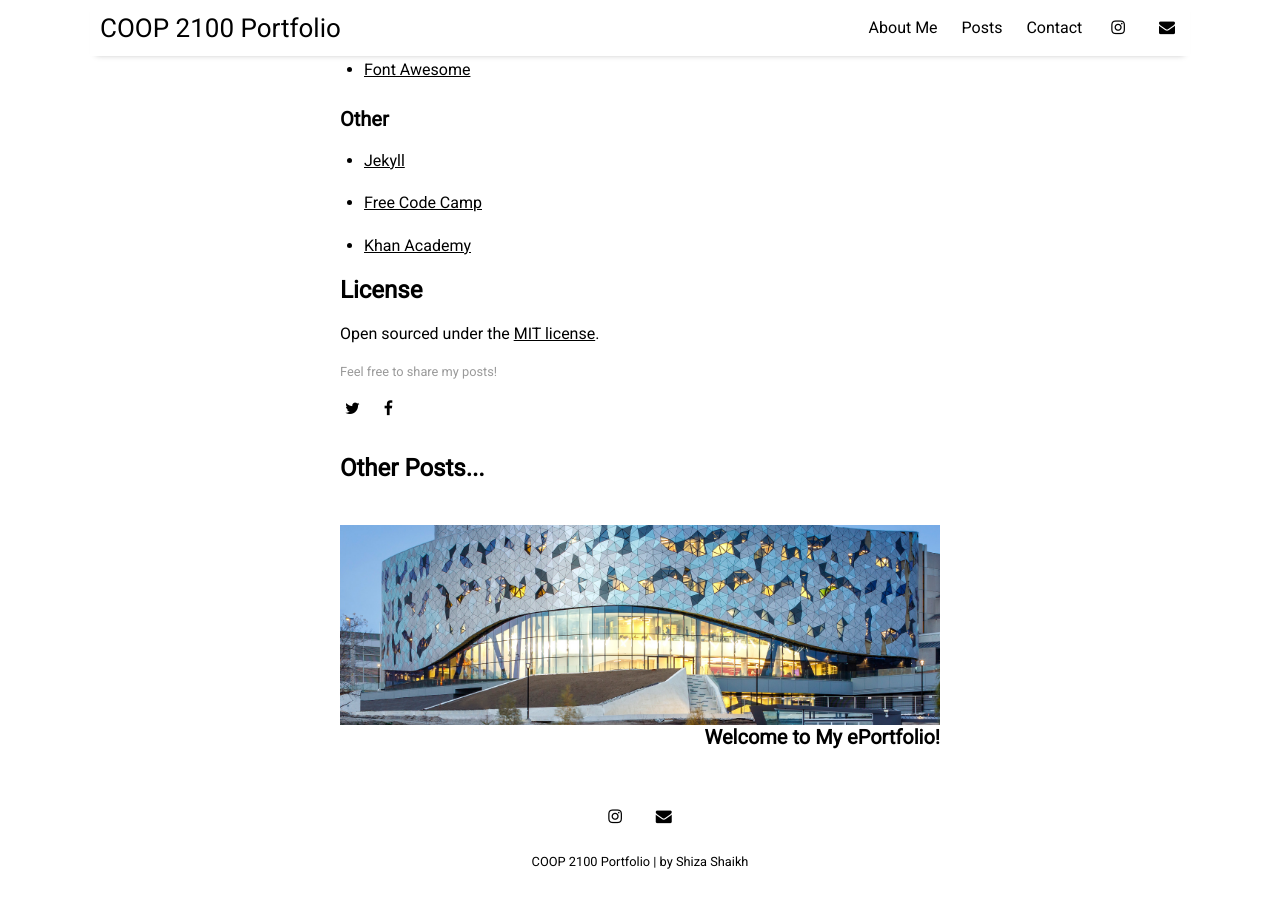
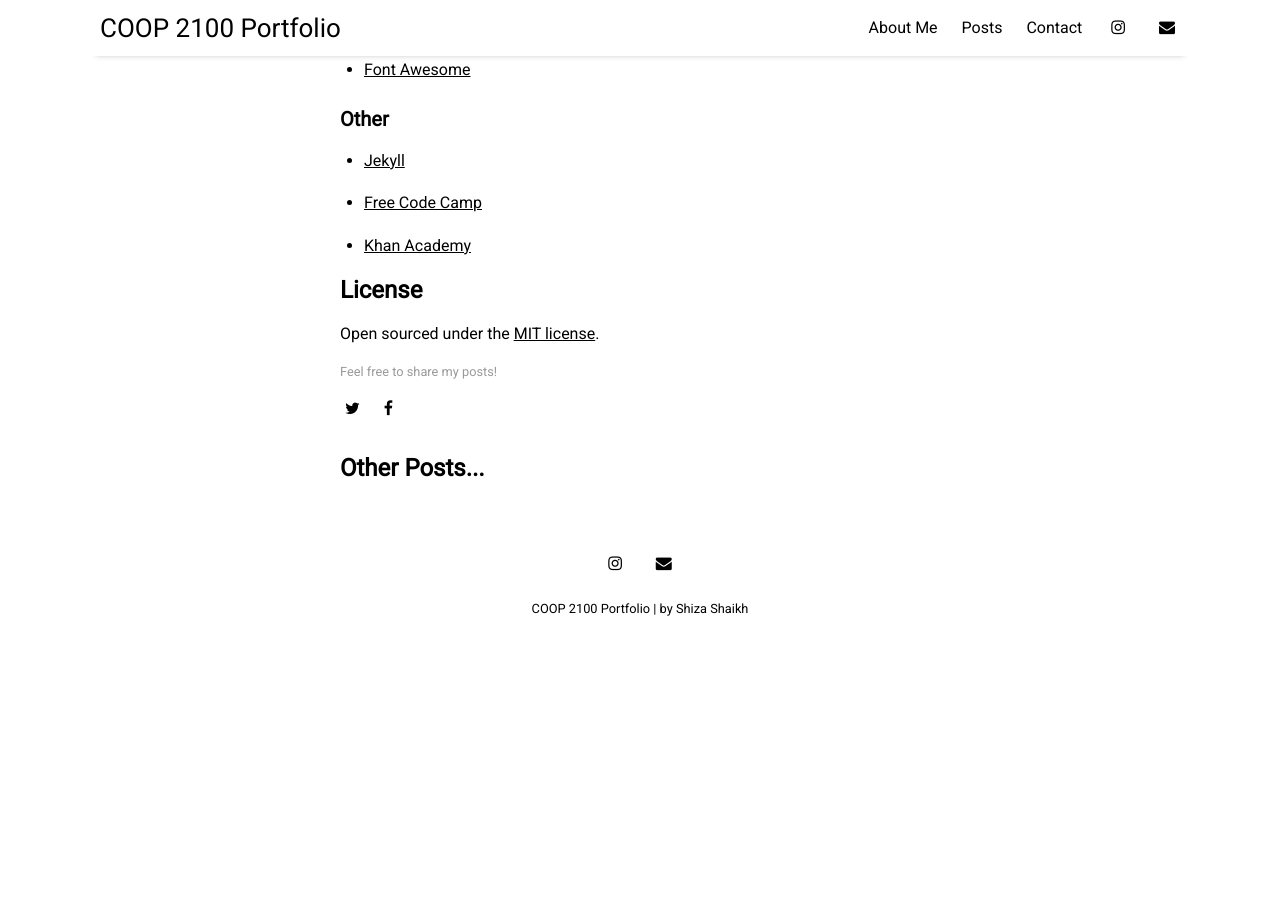
Before and after one commit to wojakshizlet/wojakshizlet.github.io, a Jekyll site: the page built from _posts/2016-10-10-getting-started.md, in a window 1280 px wide and 900 px high, scrolled down 9483 px. Built offline with Jekyll 4.4.1, drawn with Linux system fonts in a browser that asks for light colours; nearby versions of some CDN libraries; after the commit the page ends 10130 px from its top, so only the background shows below that; part of the change alters nothing that is shown.

```diff
--- a/_posts/2016-10-10-getting-started.md
+++ b/_posts/2016-10-10-getting-started.md
@@ -2,8 +2,8 @@
 layout: post
 title: "Getting Started"
 author: "Paul Le"
-categories: documentation
-tags: [documentation,sample]
+categories:
+tags: []
 image: city-1.jpg
 ---
 
```
